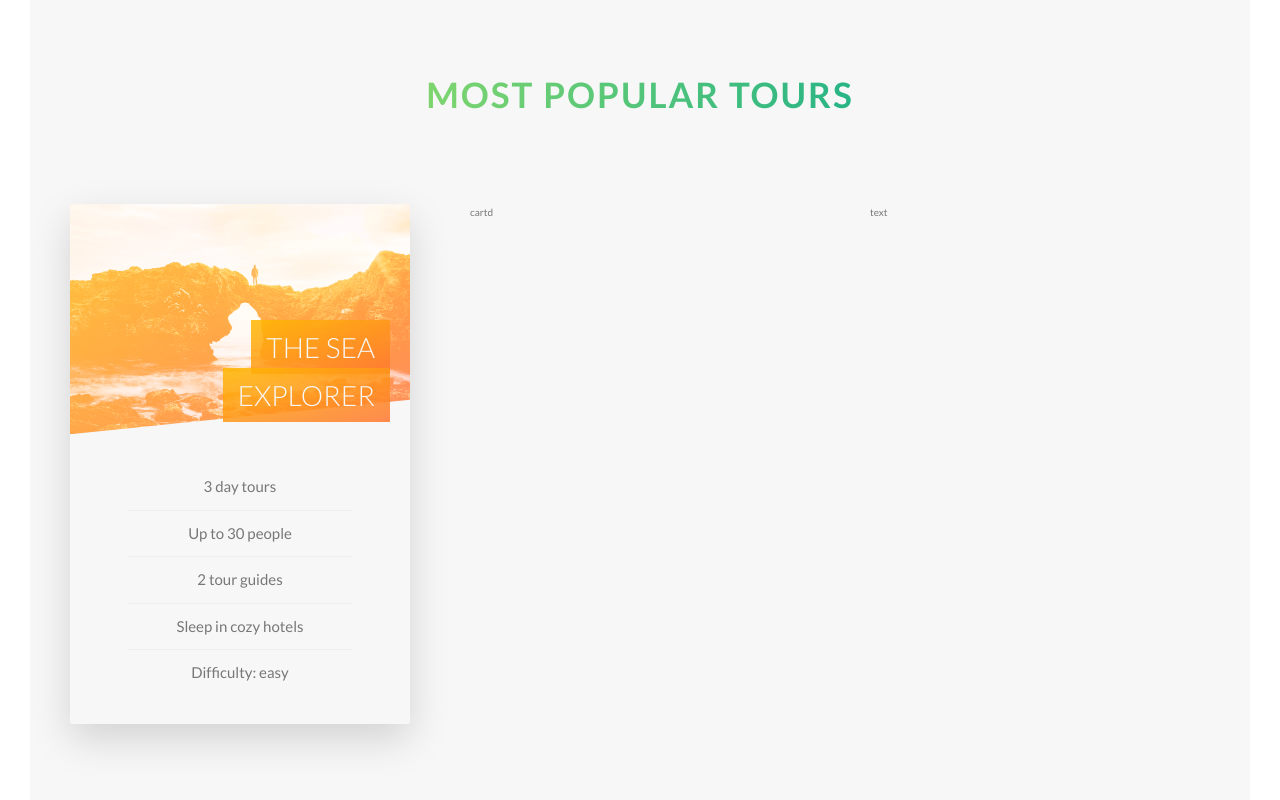
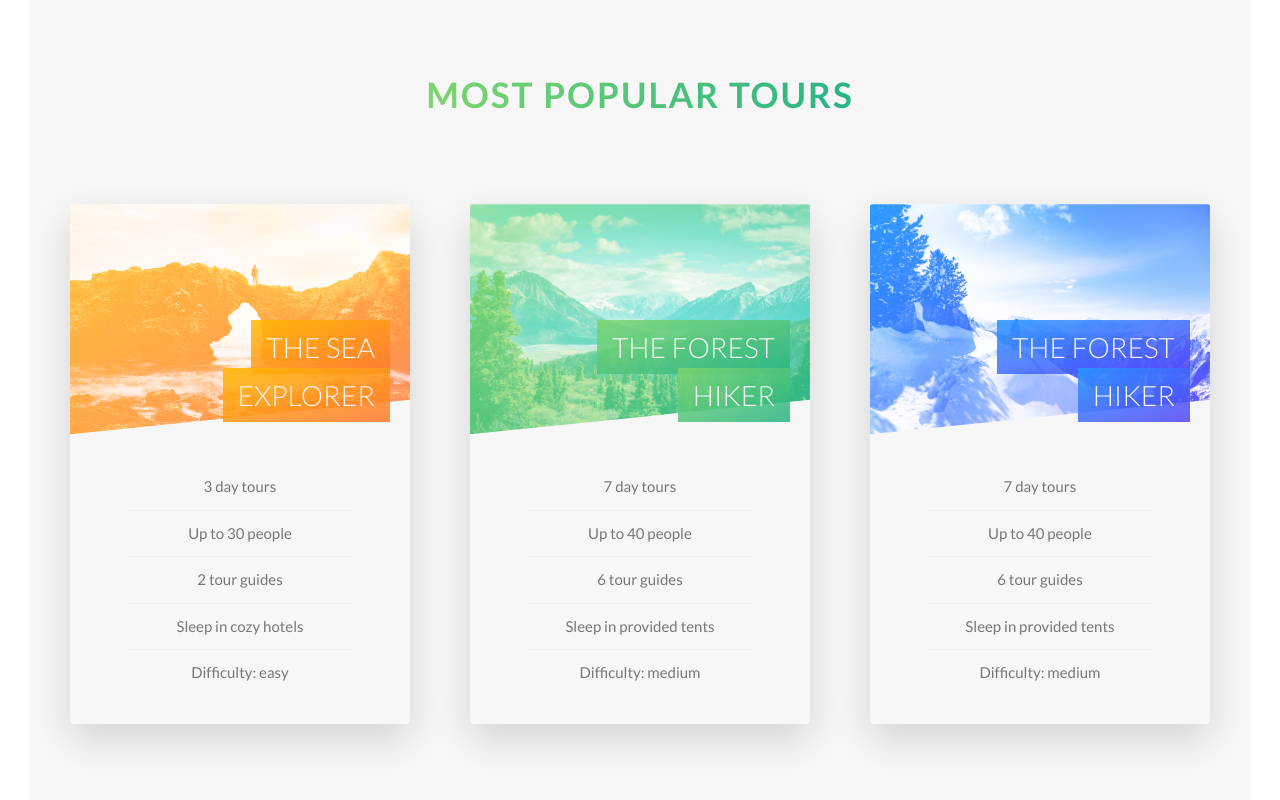
Before and after one commit to uxlinh/natours, a website: page index.html in a window 1280 px wide. Shown: the part 2306-3106 px from the top of the page. Drawn offline with Linux system fonts and the light colour scheme.

Commit message:
added all 3 tours sections card

```diff
--- a/index.html
+++ b/index.html
@@ -139,20 +139,89 @@
                                 </ul>
                             </div>
                         </div>
+
                         <div class="card__side card__side--back card__side--back-1">
-                            Back
+                            <div class="card__cta">
+                                <div class="card__price-box">
+                                    <p class="card__price-only">Only</p>
+                                    <p class="card__price-value">$297</p>
+                                </div>
+                                <a href="#" class="btn btn--white">Book now!</a>
+                            </div>
+                        </div>
+
+                    </div>
+                </div>
+
+                <div class="col-1-of-3">
+                    <div class="card">
+                        <div class="card__side card__side--front">
+                            <div class="card__picture card__picture--2">
+                                &nbsp;
+                            </div>
+
+                            <h4 class="card__heading">
+                                <span class="card__heading-span card__heading-span--2">
+                                    The forest hiker
+                                </span>
+                            </h4>
+
+                            <div class="card__details">
+                                <ul>
+                                    <li>7 day tours</li>
+                                    <li>Up to 40 people</li>
+                                    <li>6 tour guides</li>
+                                    <li>Sleep in provided tents</li>
+                                    <li>Difficulty: medium</li>
+                                </ul>
+                            </div>
+                        </div>
+
+                        <div class="card__side card__side--back card__side--back-2">
+                            <div class="card__cta">
+                                <div class="card__price-box">
+                                    <p class="card__price-only">Only</p>
+                                    <p class="card__price-value">$297</p>
+                                </div>
+                                <a href="#" class="btn btn--white">Book now!</a>
+                            </div>
                         </div>
                     </div>
                 </div>
 
                 <div class="col-1-of-3">
                     <div class="card">
-                        cartd
-                    </div>
-                </div>
-                <div class="col-1-of-3">
-                    <div class="card">
-                        text
+                        <div class="card__side card__side--front">
+                            <div class="card__picture card__picture--3">
+                                &nbsp;
+                            </div>
+
+                            <h4 class="card__heading">
+                                <span class="card__heading-span card__heading-span--3">
+                                    The forest hiker
+                                </span>
+                            </h4>
+
+                            <div class="card__details">
+                                <ul>
+                                    <li>7 day tours</li>
+                                    <li>Up to 40 people</li>
+                                    <li>6 tour guides</li>
+                                    <li>Sleep in provided tents</li>
+                                    <li>Difficulty: medium</li>
+                                </ul>
+                            </div>
+                        </div>
+
+                        <div class="card__side card__side--back card__side--back-3">
+                            <div class="card__cta">
+                                <div class="card__price-box">
+                                    <p class="card__price-only">Only</p>
+                                    <p class="card__price-value">$297</p>
+                                </div>
+                                <a href="#" class="btn btn--white">Book now!</a>
+                            </div>
+                        </div>
                     </div>
                 </div>
             </div>
--- a/sass/components/_card.scss
+++ b/sass/components/_card.scss
@@ -28,6 +28,14 @@
             &-1{
                 background-image: linear-gradient(to right bottom, $color-secondary-light, $color-secondary-dark);
             }
+
+            &-2{
+                background-image: linear-gradient(to right bottom, $color-primary-light, $color-primary-dark);
+            }
+            &-3{
+                background-image: linear-gradient(to right bottom, $color-tertiary-light, $color-tertiary-dark);
+            }
+
         }
     }
 
@@ -57,10 +65,10 @@
             background-image: linear-gradient(to right bottom, $color-secondary-light, $color-secondary-dark), url(../img/nat-5.jpg);
         }
         &--2{
-            background-image: url(../img/nat-5.jpg);
+            background-image: linear-gradient(to right bottom, $color-primary-light, $color-primary-dark), url(../img/nat-6.jpg);
         }
         &--3{
-            background-image: url(../img/nat-5.jpg);
+            background-image: linear-gradient(to right bottom,$color-tertiary-light, $color-tertiary-dark), url(../img/nat-7.jpg);
         }
     }
 
@@ -86,6 +94,16 @@
                 rgba($color-secondary-light, .85),
                 rgba($color-secondary-dark, .85));
         }
+        &--2{
+            background-image: linear-gradient(to right bottom,
+            rgba($color-primary-light, .85),
+            rgba($color-primary-dark, .85));
+        }
+        &--3{
+            background-image: linear-gradient(to right bottom,
+            rgba($color-tertiary-light, .85),
+            rgba($color-tertiary-dark, .85));
+        }
     }
 
     &__details {
@@ -108,4 +126,31 @@
         }
     }
 
+    //Front side styling
+    &__cta {
+        position: absolute;
+        top: 50%;
+        left: 50%;
+        transform: translate(-50%, -50%);
+        width: 90%;
+        text-align: center;
+    }
+
+    &__price-box{
+        text-align: center;
+        margin-bottom: 8rem;
+        color: $color-white;
+    }
+
+    &__price-only{
+        font-size: 1.4rem;
+        text-transform: uppercase;
+
+    }
+
+    &__price-value{
+        font-size: 6rem;
+        font-weight: 100;
+    }
+
 }
```
Also changed, not shown: sass/components/_button.scss (+1 -6 lines), css/style.css.
